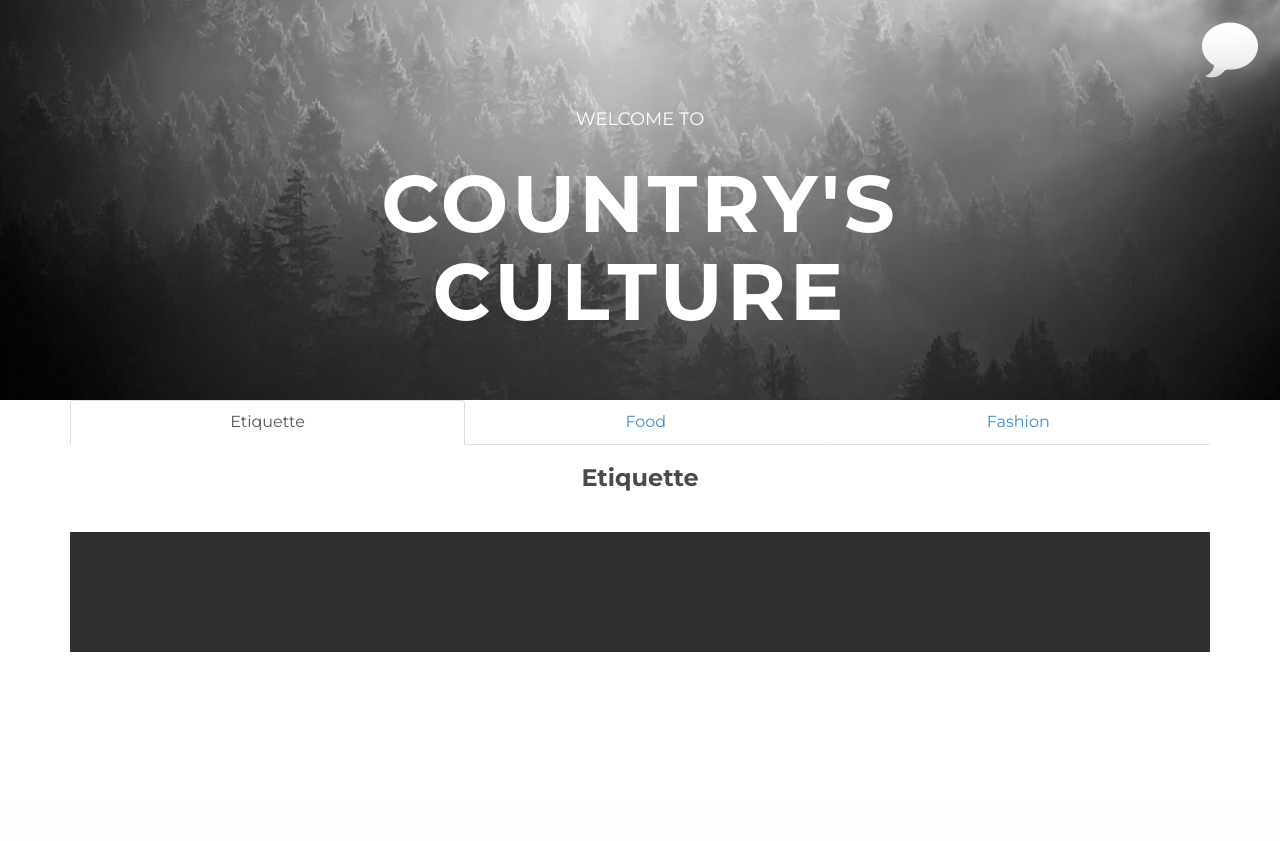
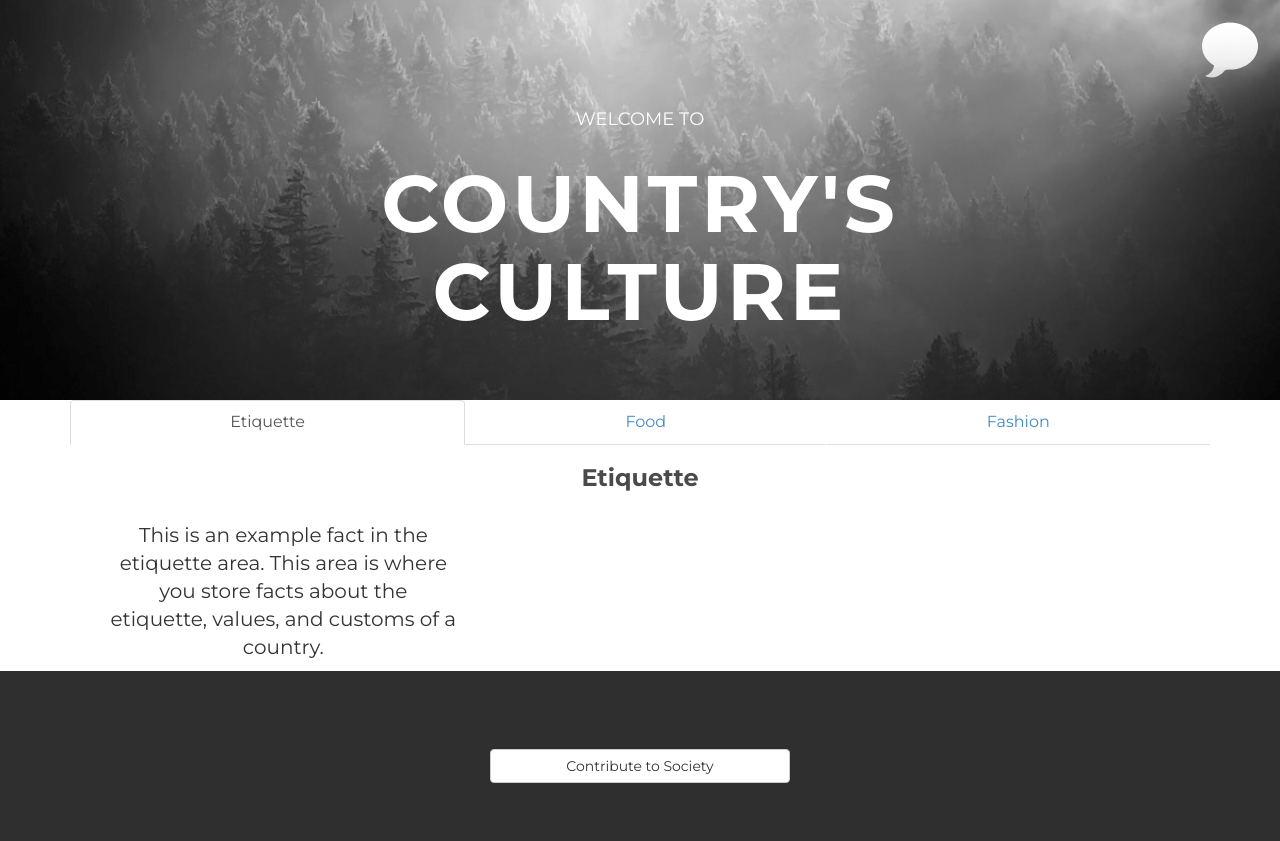
Before and after one commit to Mamadou888/GlobalGenY, a Flask app: page /info in a window 1280 px wide. Before the commit the page ends 652 px from the top, so only its background shows below. Run offline with Flask 2, Linux system fonts and the light colour scheme; some libraries are stand-ins or nearby versions.

Commit message:
cultureinfo doneeeeeeee

```diff
--- a/static/assets1/css/style.css
+++ b/static/assets1/css/style.css
@@ -155,6 +155,7 @@ h1, h2, h3, h4, h5, h6 {
 #footerwrap {
 	padding-top: 70px;
 	padding-bottom: 50px;
+	width:100%;
 	background-color: #2f2f2f;
 }
 
--- a/templates/countryInfo.html
+++ b/templates/countryInfo.html
@@ -41,59 +41,66 @@
 
 <div class="container">
 
-
-<div class="bs-example">
     <ul class="nav nav-tabs nav-justified">
         <li class="active"><a data-toggle="tab" href="#sectionA">Etiquette</a></li>
         <li><a data-toggle="tab" href="#sectionB">Food</a></li>
                 <li><a data-toggle="tab" href="#sectionC">Fashion</a></li>
 
     </ul>
+
     <div class="tab-content">
+
         <div id="sectionA" class="tab-pane fade in active">
             <h3>Etiquette</h3>
             	<div class="valuesInfo">
     				<div class="row mt special">
     					<ul class="valuesList" style="list-style-type: none;">
     						<li style="list-style-type: none;">
-    			<p class="col-lg-4 centered si"></p>
+    							<p class="col-lg-4 centered si">This is an example fact in the etiquette area. This area is where you store facts about the etiquette, values, and customs of a country.</p>
     						</li>
     					</ul>
     				</div><!-- /row -->
-    </div><!-- /container -->
    				 </div>
+        </div>
+
         <div id="sectionB" class="tab-pane fade">
+            <h3>Food</h3>
             	<div class="detailsOnCountry">
-				            <h3>Food</h3>
-				<ul class="foodList">
-					<li>
-						<p>Name of Country has grea food there is more than enough food to satidfy your needs and wants.</p>
+            		<div class="row mt special">
+						<ul class="foodList" style="list-style-type: none;">
+							<li style="list-style-type: none;">
+								<p class="col-lg-4 centered si">This is an example fact in the food area. This area is where you store facts about the cuisine, comida, gastronomy, and food traditions of a country.</p>
 							</li>
 						</ul>
 					</div>
         		</div>
+        </div>
+
         <div id="sectionC" class="tab-pane fade">
+           	<h3>Fashion</h3>
             	<div class="detailsOnCountry">
-				            <h3>Fashion</h3>
-
-				<ul class="fashionList">
-				<li>
-					<p>the fashion details</p>
+            		<div class="row mt special">
+						<ul class="fashionList" style="list-style-type: none;">
+							<li style="list-style-type: none;">
+								<p class="col-lg-4 centered si">This is an example fact in the fashion area. This area is where you store facts about the clothing, traditional garb, and wearables of a country.</p>
 							</li>
 						</ul>
 					</div>
         		</div>
     	</div>
 	</div>
-
+	</div>
 
 	<div id="footerwrap">
+        <div class="container">
+            <div class="row centered">
+                            <button class="container btn btn-default navbar-btn margin center-block" id="submitData" type="submit">Contribute to Society</button>
+
+      </div>
+    </div>
 
 			</div>
 
-			</div>
-		</div>
-	</div>
 
 </body>
 
```
Also changed, not shown: templates/cultureform.html (+4 -4 lines). Lines whose indentation alone changed are shown as unchanged.
